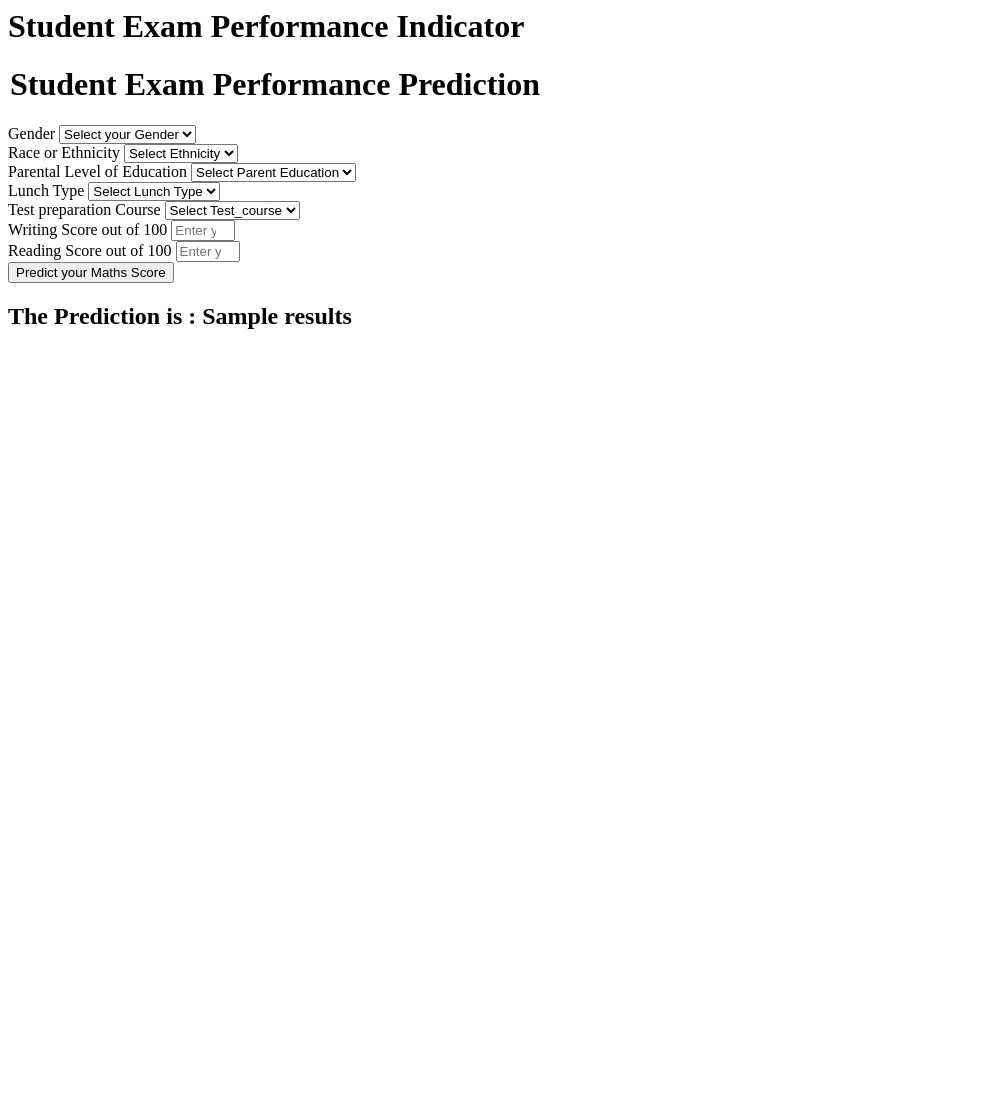
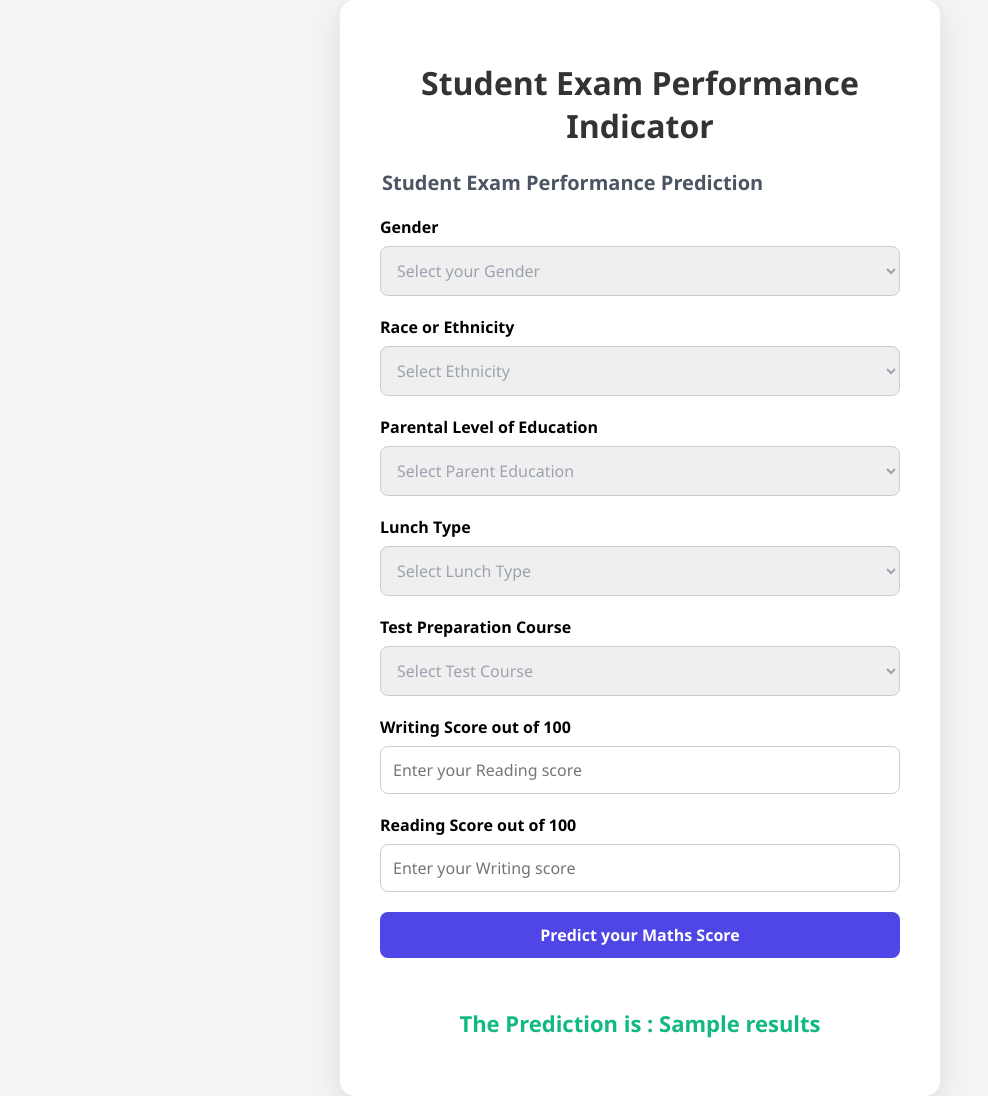
Before and after one commit to Josh-chief/StudentPerfomanceModelEndToEnd, a Flask app: template templates/home.html in a window 1280 px wide. Shown: the whole page, without its empty margins (0-988 px from the left). Before the commit the page ends 329 px from the top, so only its background shows below. Run offline with Flask 3, Linux system fonts and the light colour scheme; the template is opened without the code that fills it: most values are stand-ins (such as "Sample title", 1, 10 or a date in 2020).

Commit message:
html page change

```diff
--- a/templates/home.html
+++ b/templates/home.html
@@ -1,111 +1,175 @@
-<html>
+<!DOCTYPE html>
+<html lang="en">
+<head>
+    <meta charset="UTF-8">
+    <title>Student Exam Performance Indicator</title>
+    <style>
+        * {
+            box-sizing: border-box;
+            font-family: 'Segoe UI', Tahoma, Geneva, Verdana, sans-serif;
+        }
+
+        body {
+            margin: 0;
+            padding: 0;
+            background: #f3f4f6;
+            display: flex;
+            justify-content: center;
+            align-items: center;
+            min-height: 100vh;
+        }
+
+        .login {
+            background: #fff;
+            padding: 40px;
+            border-radius: 15px;
+            box-shadow: 0 10px 30px rgba(0,0,0,0.1);
+            width: 100%;
+            max-width: 600px;
+        }
+
+        h1, h2 {
+            text-align: center;
+            color: #333;
+        }
+
+        form {
+            display: flex;
+            flex-direction: column;
+        }
+
+        .mb-3 {
+            margin-bottom: 20px;
+        }
+
+        label {
+            font-weight: 600;
+            margin-bottom: 8px;
+            display: block;
+        }
+
+        select, input[type="number"], input[type="submit"] {
+            width: 100%;
+            padding: 12px;
+            border: 1px solid #ccc;
+            border-radius: 8px;
+            font-size: 16px;
+        }
+
+        input[type="submit"] {
+            background-color: #4f46e5;
+            color: white;
+            font-weight: bold;
+            cursor: pointer;
+            transition: background-color 0.3s ease;
+            border: none;
+        }
+
+        input[type="submit"]:hover {
+            background-color: #4338ca;
+        }
+
+        select:invalid, input:invalid {
+            color: #9ca3af;
+        }
+
+        option.placeholder {
+            color: #9ca3af;
+        }
+
+        legend {
+            font-size: 20px;
+            font-weight: bold;
+            color: #4b5563;
+            margin-bottom: 20px;
+        }
+
+        h2 {
+            margin-top: 30px;
+            font-size: 22px;
+            color: #10b981;
+        }
+
+        @media screen and (max-width: 640px) {
+            .login {
+                padding: 20px;
+            }
+        }
+    </style>
+</head>
 <body>
     <div class="login">
         <h1>Student Exam Performance Indicator</h1>
+        <form action="{{ url_for('predict_datapoint')}}" method="post">
+            <legend>Student Exam Performance Prediction</legend>
 
-       <form action="{{ url_for('predict_datapoint')}}" method="post">
-        <h1>
-            <legend>Student Exam Performance Prediction</legend>
-        </h1>
             <div class="mb-3">
-            <label class="form-label">Gender</label>
-            <select class="form-control" name="gender" placeholder="Enter you Gender" required>
+                <label>Gender</label>
+                <select name="gender" required>
                     <option class="placeholder" selected disabled value="">Select your Gender</option>
-                <option value="male">
-                    Male
-                </option>
-                <option value="female">
-                    Female
-                </option>
+                    <option value="male">Male</option>
+                    <option value="female">Female</option>
                 </select>
             </div>
+
             <div class="mb-3">
-            <label class="form-label">Race or Ethnicity</label>
-            <select class="form-control" name="ethnicity" placeholder="Enter you ethnicity" required>
+                <label>Race or Ethnicity</label>
+                <select name="ethnicity" required>
                     <option class="placeholder" selected disabled value="">Select Ethnicity</option>
-                <option value="group A">
-                    Group A
-                </option>
-                <option value="group B">
-                    Group B
-                </option>
-                <option value="group C">
-                    Group C
-                </option>
-                <option value="group D">
-                    Group D
-                </option>
-                <option value="group E">
-                    Group E
-                </option>
+                    <option value="group A">Group A</option>
+                    <option value="group B">Group B</option>
+                    <option value="group C">Group C</option>
+                    <option value="group D">Group D</option>
+                    <option value="group E">Group E</option>
                 </select>
             </div>
+
             <div class="mb-3">
-            <label class="form-label">Parental Level of Education</label>
-            <select class="form-control" name="parental_level_of_education"
-                placeholder="Enter you Parent Education" required>
+                <label>Parental Level of Education</label>
+                <select name="parental_level_of_education" required>
                     <option class="placeholder" selected disabled value="">Select Parent Education</option>
-                <option value="associate's degree">
-                    associate's degree
-                </option>
-                <option value="bachelor's degree">
-                    bachelor's degree
-                </option>
-                <option value="high school">
-                    high school
-                </option>
-                <option value="master's degree">
-                    master's degree
-                </option>
-                <option value="some college">
-                    some college
-                </option>
-                <option value="some high school">
-                    some high school
-                </option>
+                    <option value="associate's degree">associate's degree</option>
+                    <option value="bachelor's degree">bachelor's degree</option>
+                    <option value="high school">high school</option>
+                    <option value="master's degree">master's degree</option>
+                    <option value="some college">some college</option>
+                    <option value="some high school">some high school</option>
                 </select>
             </div>
+
             <div class="mb-3">
-            <label class="form-label">Lunch Type</label>
-            <select class="form-control" name="lunch" placeholder="Enter you Lunch" required>
+                <label>Lunch Type</label>
+                <select name="lunch" required>
                     <option class="placeholder" selected disabled value="">Select Lunch Type</option>
-                <option value="free/reduced">
-                    free/reduced
-                </option>
-                <option value="standard">
-                    standard
-                </option>
+                    <option value="free/reduced">free/reduced</option>
+                    <option value="standard">standard</option>
                 </select>
             </div>
+
             <div class="mb-3">
-            <label class="form-label">Test preparation Course</label>
-            <select class="form-control" name="test_preparation_course" placeholder="Enter you Course"
-                required>
-                <option class="placeholder" selected disabled value="">Select Test_course</option>
-                <option value="none">
-                    None
-                </option>
-                <option value="completed">
-                    Completed
-                </option>
+                <label>Test Preparation Course</label>
+                <select name="test_preparation_course" required>
+                    <option class="placeholder" selected disabled value="">Select Test Course</option>
+                    <option value="none">None</option>
+                    <option value="completed">Completed</option>
                 </select>
             </div>
+
             <div class="mb-3">
-            <label class="form-label">Writing Score out of 100</label>
-            <input class="form-control" type="number" name="reading_score"
-                placeholder="Enter your Reading score" min='0' max='100' />
+                <label>Writing Score out of 100</label>
+                <input type="number" name="reading_score" placeholder="Enter your Reading score" min="0" max="100" required>
             </div>
+
             <div class="mb-3">
-            <label class="form-label">Reading Score out of 100</label>
-            <input class="form-control" type="number" name="writing_score"
-                placeholder="Enter your Reading Score" min='0' max='100' />
+                <label>Reading Score out of 100</label>
+                <input type="number" name="writing_score" placeholder="Enter your Writing score" min="0" max="100" required>
             </div>
+
             <div class="mb-3">
-            <input class="btn btn-primary" type="submit" value="Predict your Maths Score" required />
+                <input type="submit" value="Predict your Maths Score">
             </div>
         </form>
-    <h2>
-       The Prediction is : {{ results}}
-    </h2>
-   <body>
+        <h2>The Prediction is : {{ results }}</h2>
+    </div>
+</body>
 </html>
```
Lines whose indentation alone changed are shown as unchanged.
